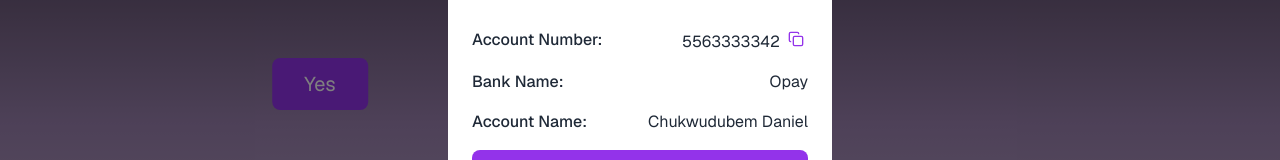
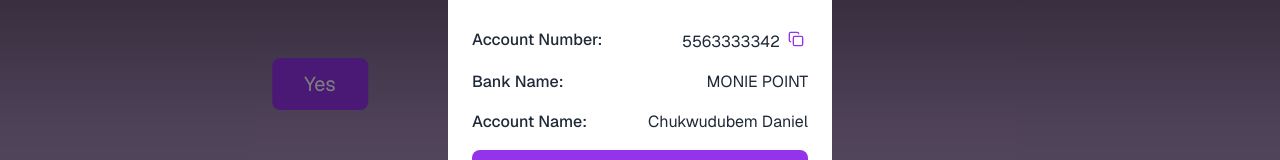
Before and after one commit to dubemdaniel/Fund-Dubem, a Next.js app: page / in a window 1280 px wide. Both pictures are taken after a click on the button "Yes". Shown: the part 316-476 px from the top of the page. Built offline with nearby package versions, Linux system fonts and the light colour scheme; a web font is replaced by a local one.

Commit message:
changed my account number 1.1

```diff
--- a/components/FunInterface/index.jsx
+++ b/components/FunInterface/index.jsx
@@ -121,7 +121,7 @@
 
                 <div className="flex justify-between items-center">
                   <span className="font-medium">Bank Name:</span>
-                  <span>Opay</span>
+                  <span>MONIE POINT</span>
                 </div>
 
                 <div className="flex justify-between items-center">
```
